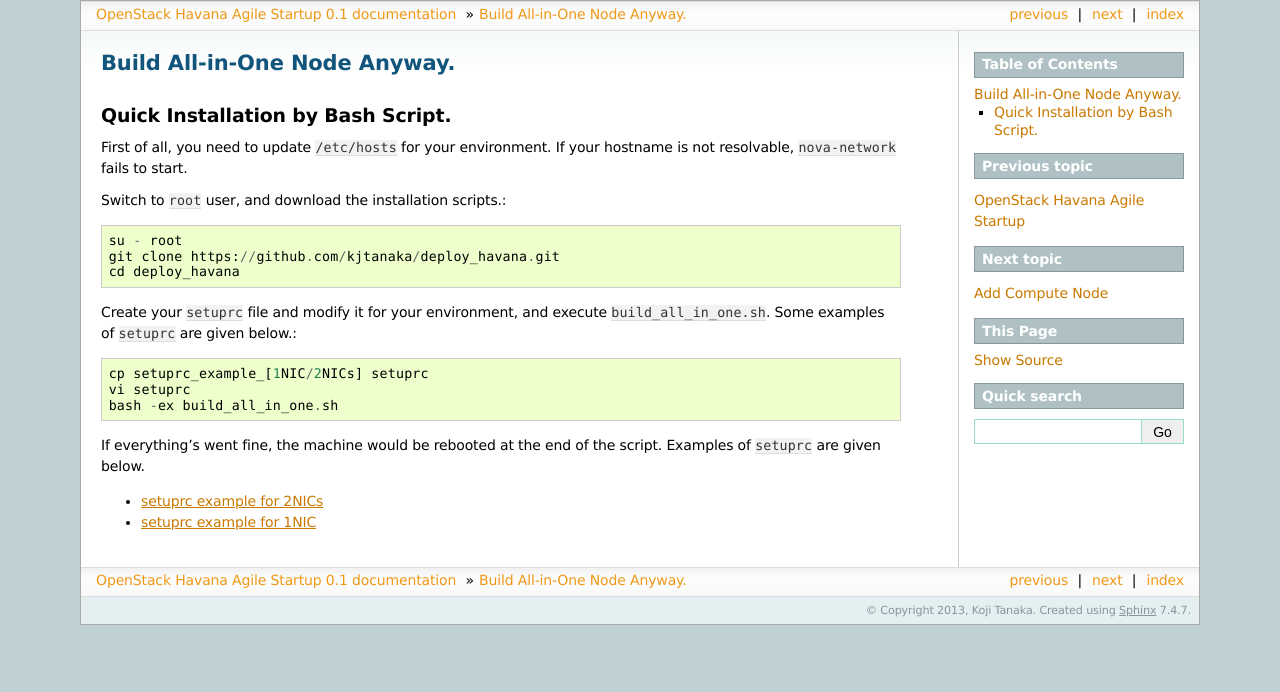
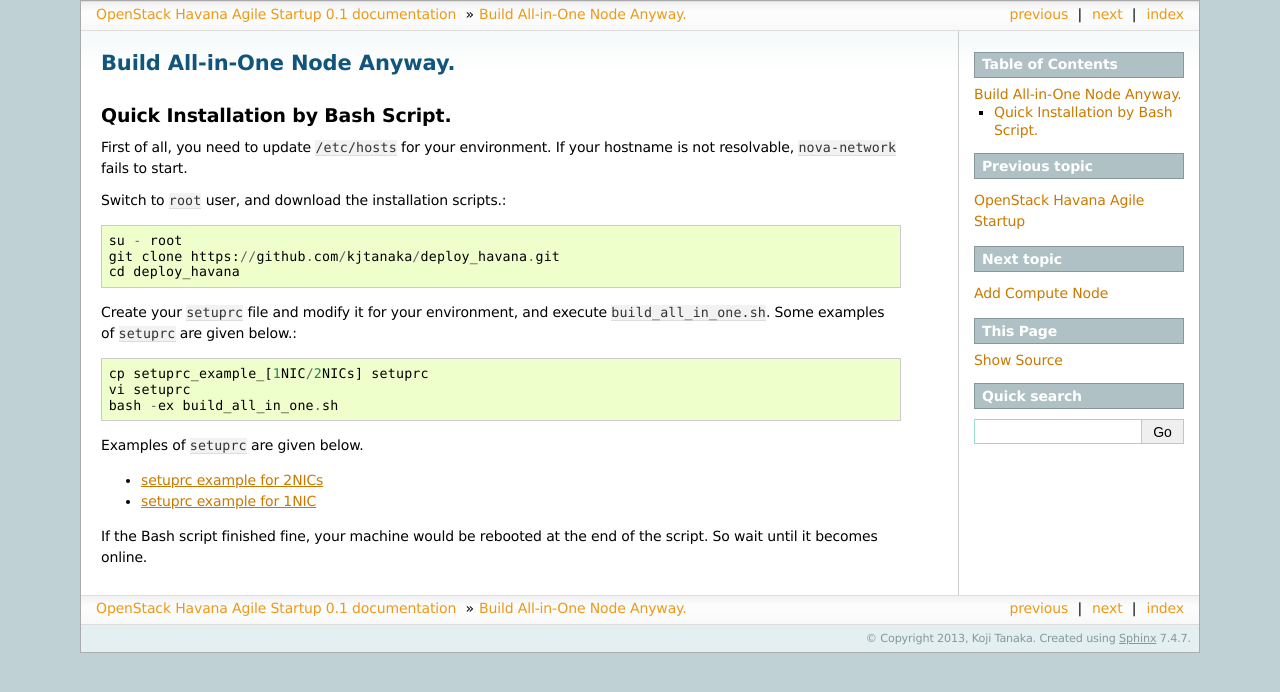
Before and after one commit to kojiwell/deploy_havana, a Sphinx documentation site: the page built from doc/all_in_one.rst, in a window 1280 px wide. Shown: the top 692 px of the page. Built offline with Sphinx 7.4.7, drawn with Linux system fonts in a browser that asks for light colours.

Commit message:
update doc/all_in_one.rst

```diff
--- a/doc/all_in_one.rst
+++ b/doc/all_in_one.rst
@@ -25,7 +25,9 @@
    vi setuprc
    bash -ex build_all_in_one.sh
 
-If everything's went fine, the machine would be rebooted at the end of the script. Examples of ``setuprc`` are given below.
+Examples of ``setuprc`` are given below.
 
 * `setuprc example for 2NICs <http://kjtanaka.github.io/deploy_havana/setuprc_2nics.html>`_
 * `setuprc example for 1NIC <http://kjtanaka.github.io/deploy_havana/setuprc_1nic.html>`_
+
+If the Bash script finished fine, your machine would be rebooted at the end of the script. So wait until it becomes online.
```
